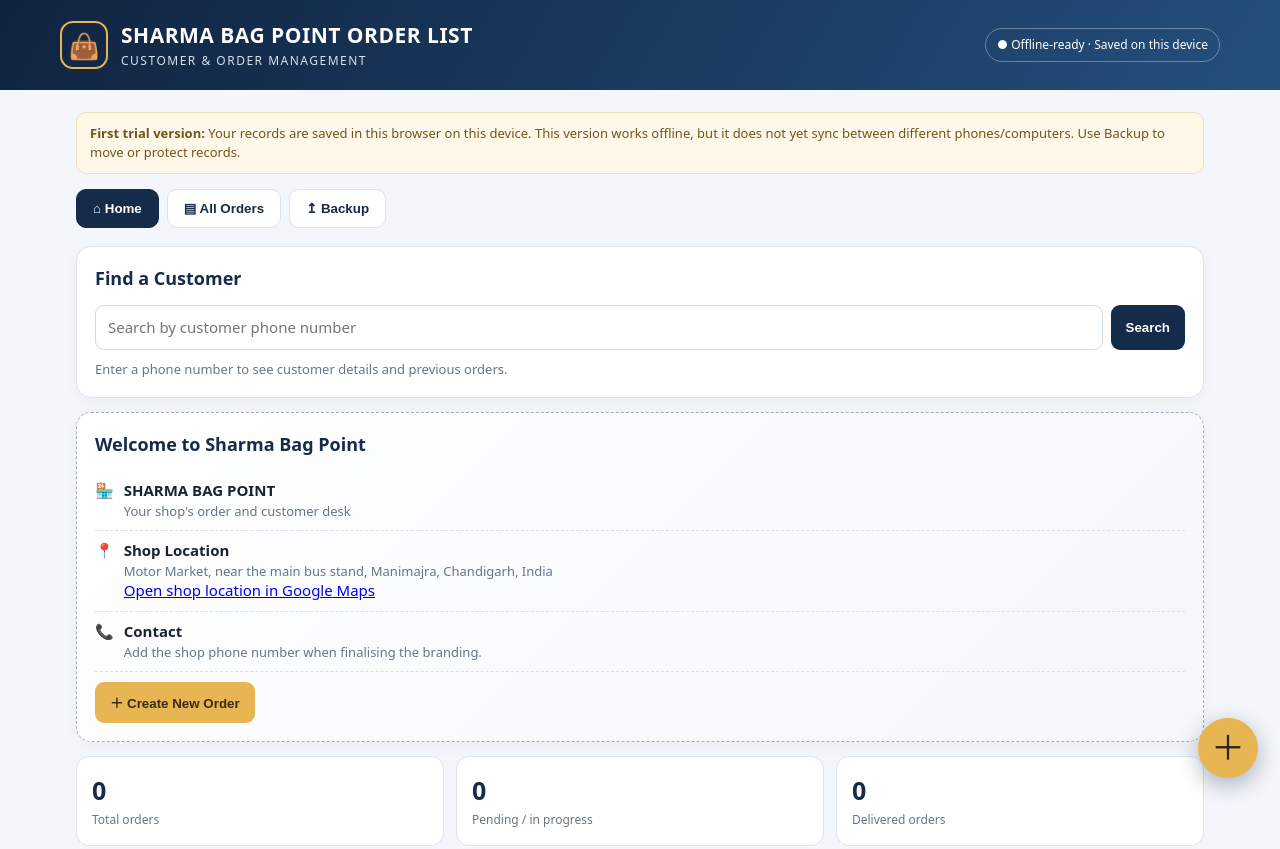
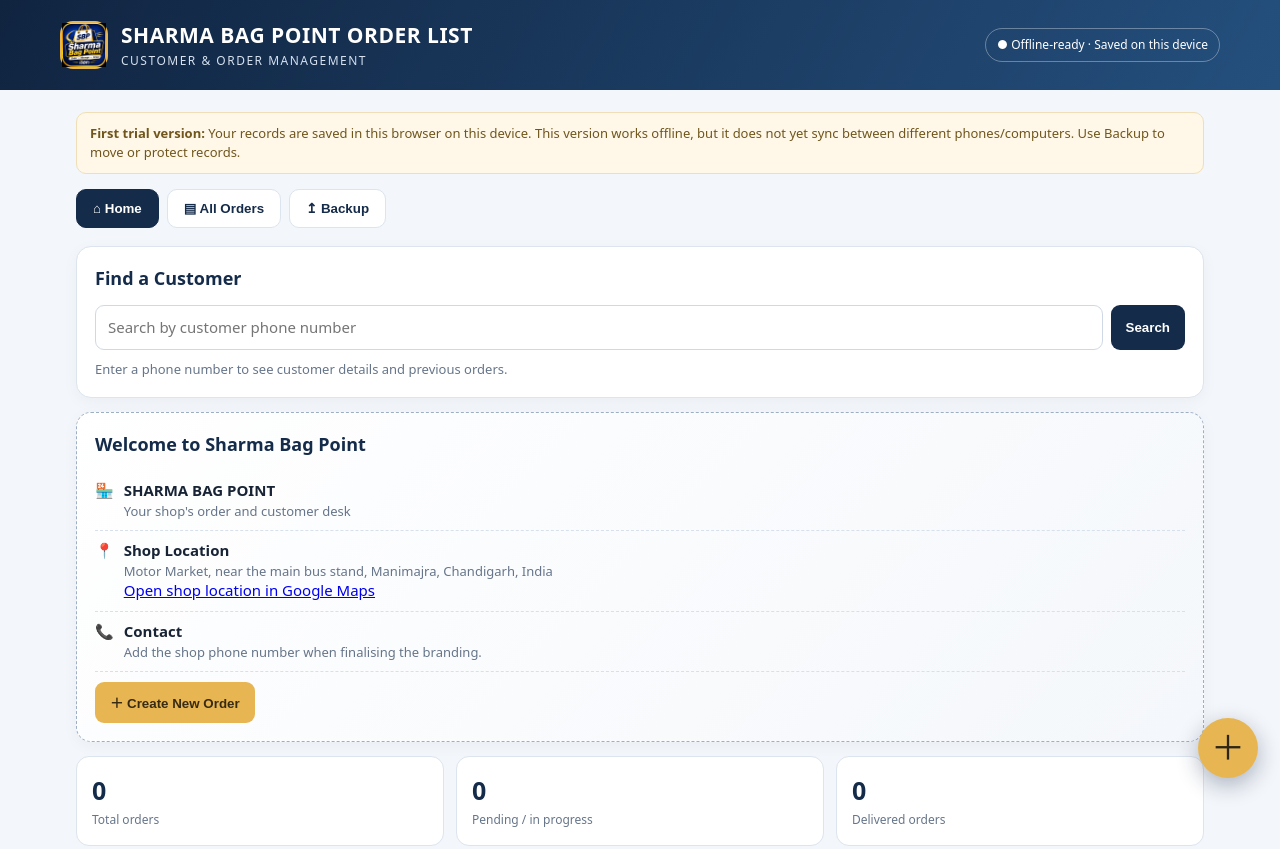
Before and after one commit to dakshitsharma989/Sharma-Bag-Point-Order-Management, a plain HTML site: page index.html in a window 1280 px wide. Shown: the top 849 px of the page. Drawn offline with Linux system fonts and the light colour scheme.

Commit message:
Replace logo emoji with image in header

```diff
--- a/index.html
+++ b/index.html
@@ -25,7 +25,7 @@ footer{text-align:center;color:#8090a4;font-size:12px;padding:20px}
 </head>
 <body>
 <header>
- <div class="brand"><div class="logo">👜</div><div><h1>SHARMA BAG POINT ORDER LIST</h1><p>CUSTOMER &amp; ORDER MANAGEMENT</p></div></div>
+ <div class="brand"><div class="logo"><img src="./icon-192.png" alt="SBP Logo" style="width:100%;height:100%;object-fit:contain;"></div><div><h1>SHARMA BAG POINT ORDER LIST</h1><p>CUSTOMER &amp; ORDER MANAGEMENT</p></div></div>
  <div class="status" id="connection">● Offline-ready · Saved on this device</div>
 </header>
 <main>
```
